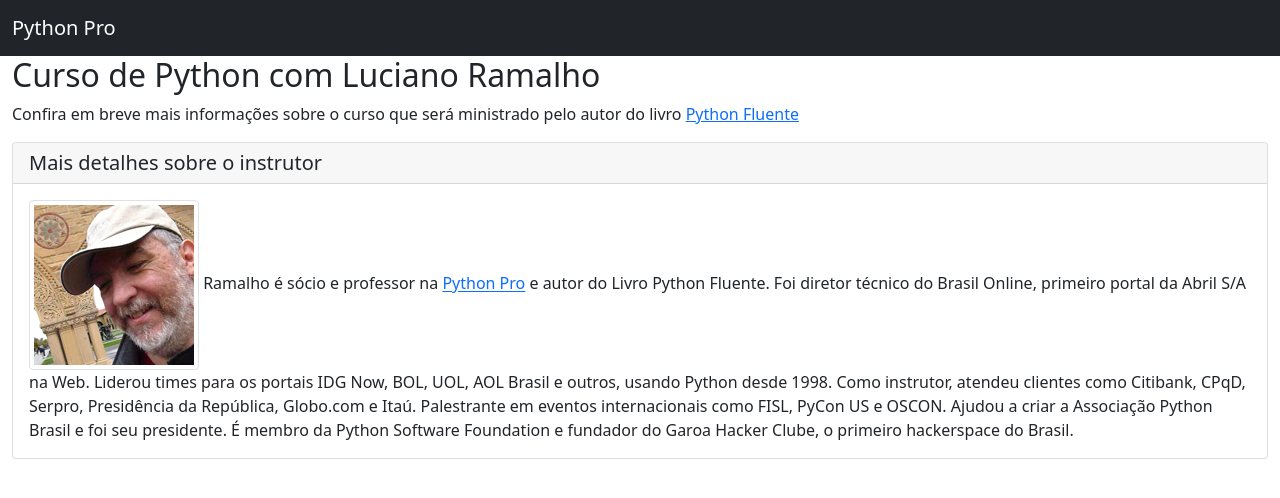
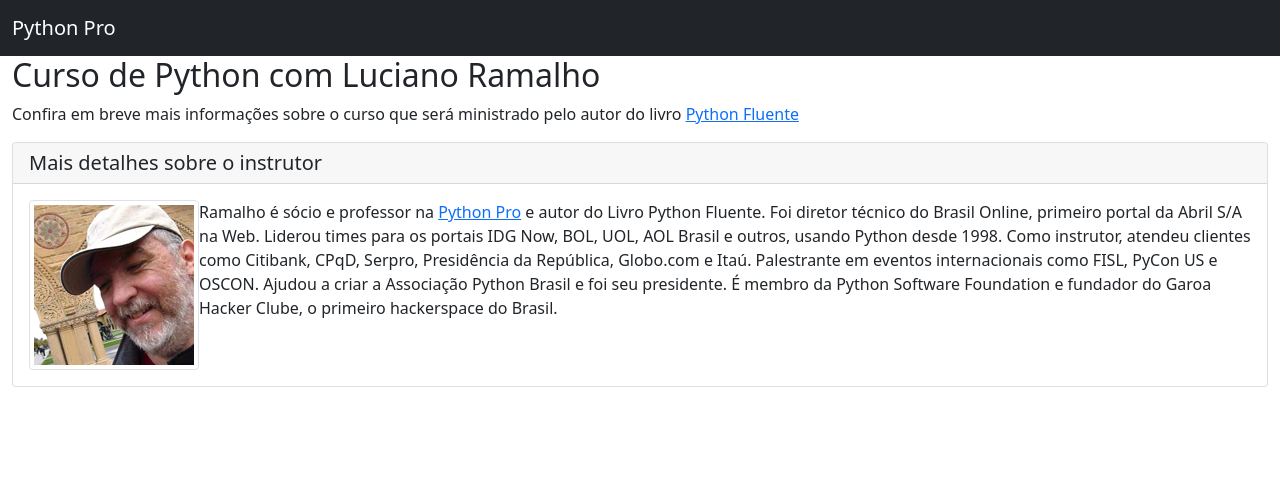
Before and after one commit to pessoasnil/curso-django-pessoa, a Django app: page / in a window 1280 px wide. Shown: the top 498 px of the page. Run offline with Django 3.2, Linux system fonts and the light colour scheme; some libraries are stand-ins or nearby versions.

Commit message:
arrumando a imagem para flutuar ao lado esquerdo

```diff
--- a/pypro/base/templates/base/home.html
+++ b/pypro/base/templates/base/home.html
@@ -59,7 +59,7 @@
                         </h5>
                         <div class="card-body">
                             <p class="card-text">
-                                <img src="{% static 'img/luciano-ramalho.png' %}" alt="Foto de Luciano Ramalho" class="img-thumbnail float-left mr-1"/>
+                                <img src="{% static 'img/luciano-ramalho.png' %}" alt="Foto de Luciano Ramalho" class="img-thumbnail float-md-start mr-3"/>
                                 Ramalho é sócio e professor na <a href="https://www.python.pro.br">Python Pro</a> e
                                 autor do Livro Python Fluente.
                                 Foi diretor técnico do Brasil Online, primeiro portal da Abril S/A na Web.
```
